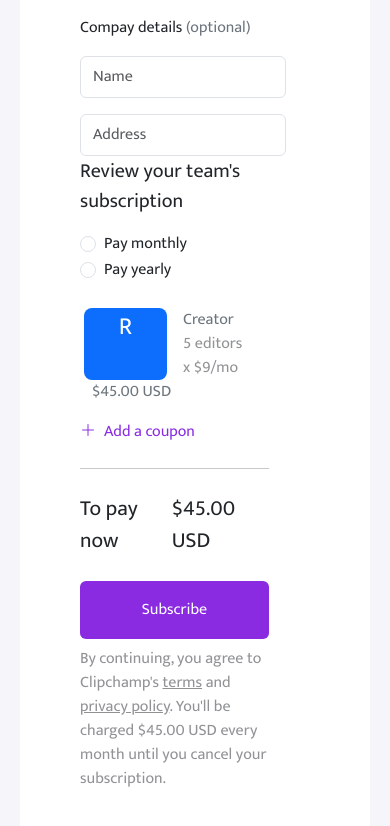
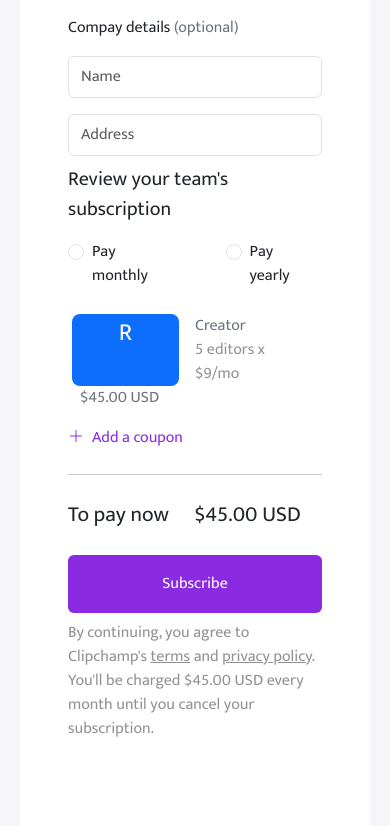
Before and after one commit to Dhrego/checkout, a React (Vite) app: page / in a window 390 px wide. Shown: the part 890-1716 px from the top of the page. Built offline with nearby package versions, Linux system fonts and the light colour scheme.

Commit message:
fixed responsive issue

```diff
--- a/src/App.jsx
+++ b/src/App.jsx
@@ -16,7 +16,7 @@
               </a>
             </div>
           </nav>
-          <div className="container-md ms-md-5 row pb-5">
+          <div className="container-md-fluid ms-md-5 row pb-5">
             <div className="col-md me-5">
               <p className="fs-5">Add your payment information</p>
 
@@ -169,9 +169,9 @@
                 </div>
               </form>
             </div>
-            <div className="col-md-5">
+            <div className="col-md-5 mt-md-0 mt-2">
               <p className="fs-5">Review your team's subscription</p>
-              <div>
+              <div className="d-flex gap-5">
                 <div class="form-check form-check-inline">
                   <input
                     class="form-check-input"
@@ -214,14 +214,14 @@
                   </a>
                 </p>
               </div>
-              <div className="my-4 col-11">
+              <div className="my-4 col-md-11">
                 <hr />
               </div>
               <div className="col-11 fs-4 d-flex justify-content-between">
                 <p>To pay now</p>
                 <p>$45.00 USD</p>
               </div>
-              <div className="d-grid my-2 col-11">
+              <div className="d-grid my-2 col-md-11">
                 <button className="btn sub p-3">Subscribe</button>
                 <p className="text-body-tertiary my-2 fs-6">
                   By continuing, you agree to Clipchamp's{" "}
```
